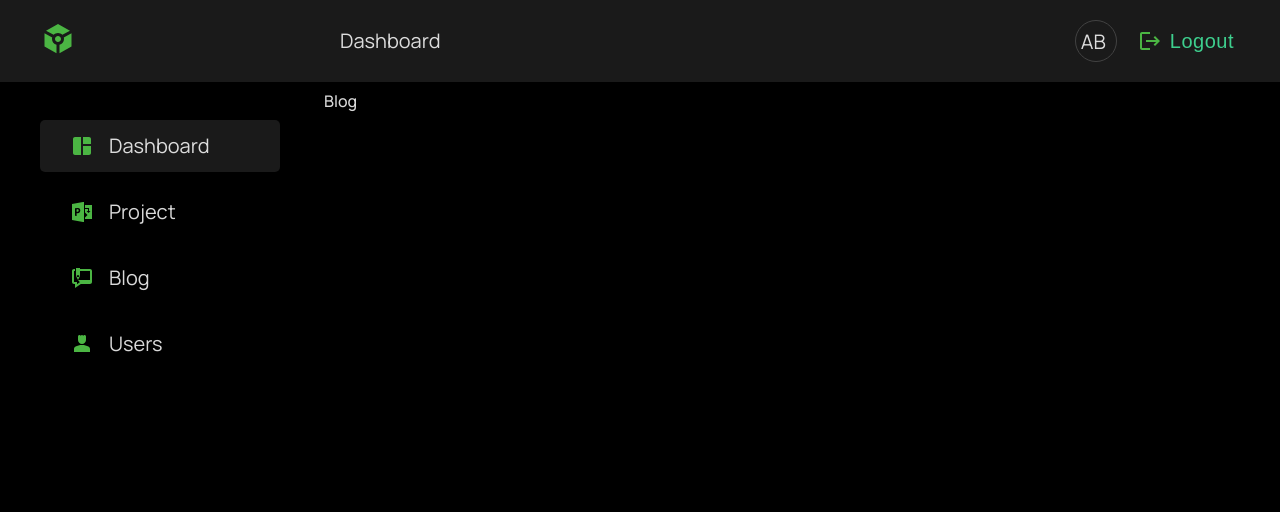
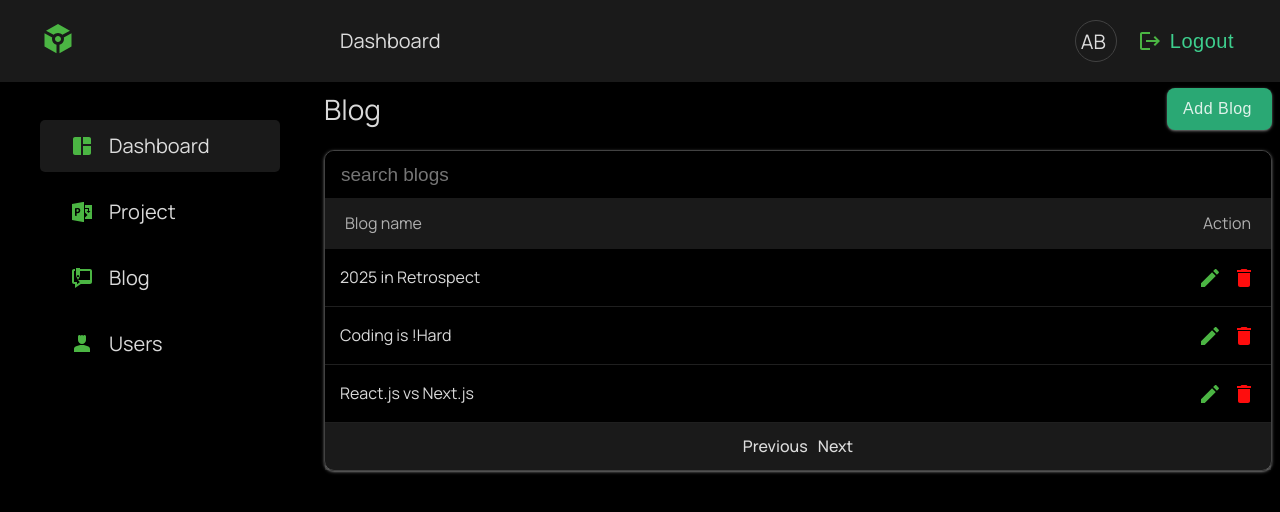
Before and after one commit to biolafrica/Portfolio-admin, a Next.js app: page /blog in a window 1280 px wide. Shown: the top 512 px of the page. Built offline with nearby package versions, Linux system fonts and the light colour scheme.

Commit message:
created blog and project components(HTML & CSS)

```diff
--- a/app/blog/page.jsx
+++ b/app/blog/page.jsx
@@ -1,5 +1,60 @@
 export default function Blog(){
   return(
-    <h5>Blog</h5>
+    <div className="blog-cont">
+
+      <div className="blog-cont-head">
+        <h3>Blog</h3>
+        <button className="pri-btn">Add Blog</button>
+      </div>
+
+      <div className="blog-cont-body">
+
+        <div className="blog-cont-body-search">
+          <input type="search" name="search" placeholder="search blogs"  />
+        </div>
+
+        <div className="blog-cont-body-header">
+          <h5>Blog name</h5>
+          <h5>Action</h5>
+        </div>
+
+        <div className="blog-cont-body-body">
+
+          <div className="blog-cont-body-row">
+            <h5>2025 in Retrospect</h5>
+            <div className="action-cont">
+              <img src="/icons/edit.svg" alt="edit icon" />
+              <img src="/icons/delete.svg" alt="delete icon" />
+            </div>
+          </div>
+
+          <div className="blog-cont-body-row">
+            <h5>Coding is !Hard</h5>
+            <div className="action-cont">
+              <img src="/icons/edit.svg" alt="edit icon" />
+              <img src="/icons/delete.svg" alt="delete icon" />
+            </div>
+          </div>
+
+          <div className="blog-cont-body-row">
+            <h5>React.js vs Next.js</h5>
+            <div className="action-cont">
+              <img src="/icons/edit.svg" alt="edit icon" />
+              <img src="/icons/delete.svg" alt="delete icon" />
+            </div>
+          </div>
+
+        </div>
+
+        <div className="blog-cont-body-footer">
+          <h5>Previous</h5>
+          <h5>Next</h5>
+        </div>
+
+
+      </div>
+
+
+    </div>
   )
 }
--- a/app/globals.css
+++ b/app/globals.css
@@ -206,6 +206,10 @@ a {
 
 }
 
+.project-cont{
+  padding: 40px 40px 0px 20px;
+}
+
 /*side bar css*/
 .sidebar-cont {
   padding: 40px;
@@ -322,6 +326,84 @@ a {
   padding-left: 25%;
 }
 
+/*Projects*/
+.project-cont-head,
+.blog-cont-head{
+  display: flex;
+  justify-content: space-between;
+  align-items: center;
+  margin-bottom: 20px;
+}
+
+.project-cont-body,
+.blog-cont-body{
+  border: 1px solid var(--Border-dark);
+  border-radius: 10px;
+  box-shadow: var(--elevate-1);
+
+}
+
+.project-cont-body-header,
+.blog-cont-body-header{
+  display: flex;
+  align-items: center;
+  justify-content: space-between;
+  padding: 12px 20px 12px 20px;
+  background-color: rgba(255, 255, 255, 0.1);
+  color: var(--Secondary-Text-dark);
+
+}
+
+.project-cont-body-row,
+.blog-cont-body-row{
+  display: flex;
+  align-items: center;
+  justify-content: space-between;
+  padding: 15px;
+  border-bottom: 1px solid var(--Seperator-dark);
+}
+
+.project-cont-body-row:hover,
+.blog-cont-body-row:hover{
+  cursor: pointer;
+  background-color: rgba(255, 255, 255, 0.07);
+}
+
+.project-cont-body-header h5,
+.blog-cont-body-header h5,
+.project-cont-body-row h5,
+.blog-cont-body-row h5{
+  font-weight: 400;
+}
+
+.project-cont-body-search input,
+.blog-cont-body-search input{
+  border: none;
+  border-radius: 10px;
+}
+
+.action-cont{
+  display: flex;
+  gap: 10px;
+}
+.action-cont img {
+  cursor: pointer;
+}
+
+.project-cont-body-footer,
+.blog-cont-body-footer{
+  display: flex;
+  gap: 10px;
+  justify-content: center;
+  align-items: center;
+  padding: 10px;
+  background-color: rgba(255, 255, 255, 0.1);
+}
+
+.project-cont-body-footer h5,
+.blog-cont-body-footer h5 {
+  cursor: pointer;
+}
 
 @media(min-width:769px) and (max-width:1200px) {
 
```
Also changed, not shown: app/project/page.jsx (+56 -1 lines), public/icons/delete.svg (added), public/icons/edit.svg (added).
